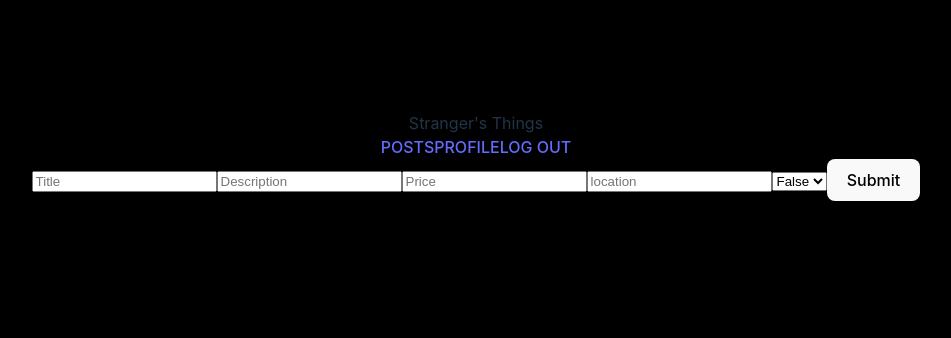
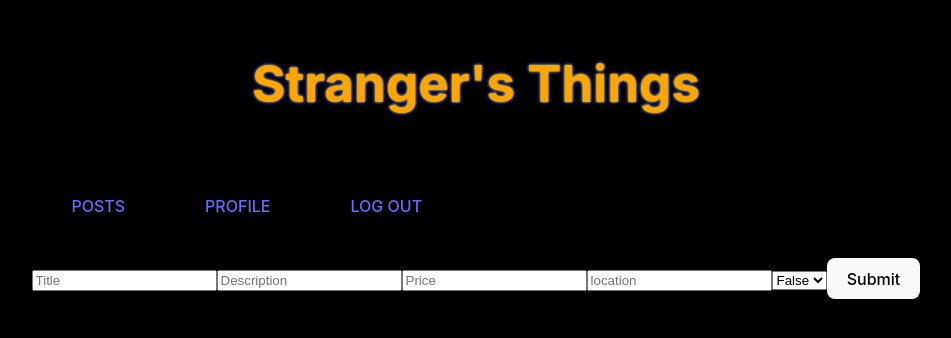
Before and after one commit to Stranger-s-Things1/strangerthings, a React (Vite) app: page /post/form in a window 1280 px wide. Shown: the part 244-582 px from the top of the page, without its empty margins (164-1115 px from the left). Built offline with nearby package versions, Linux system fonts and the light colour scheme.

Commit message:
updated styling

```diff
--- a/src/App.css
+++ b/src/App.css
@@ -45,7 +45,25 @@ body {
   background-color: black;
 }
 
-h1{
+h1 {
   text-shadow: 0 0 3px yellow, 0 0 5px #0000ff;
   color: orange;
 }
+
+h2 {
+  color: green;
+}
+
+.navbar {
+  display: flex;
+
+}
+
+.link {
+  margin: 40px;
+
+}
+
+.spacing {
+  margin: 10px;
+}
--- a/src/components/NavBar.jsx
+++ b/src/components/NavBar.jsx
@@ -5,13 +5,13 @@ const NavBar = () => {
     return(
         <nav>
             <div>
-                Stranger's Things
+                <h1>Stranger's Things</h1>
             </div>
-            <div>
+            <div className= "navbar">
                 {/* <Link>HOME</Link> */}
-                <Link to="/posts">POSTS</Link>
-                <Link to="/profile">PROFILE</Link>
-                <Link>LOG OUT</Link>
+                <Link className= "link" to="/posts">POSTS</Link>
+                <Link className= "link" to="/profile">PROFILE</Link>
+                <Link className= "link">LOG OUT</Link>
             </div>
         </nav>
     )
--- a/src/components/Posts.jsx
+++ b/src/components/Posts.jsx
@@ -38,7 +38,7 @@ function Posts() {
         <>
             <NavBar />
             <div>
-                <h1>Posts</h1>
+                <h2>Posts</h2>
                 <input name="search" placeholder="Search Posts" />
                 <Link to="/post/form">{"(ADD POST)"}</Link>
             </div>
@@ -47,8 +47,8 @@ function Posts() {
                 <p key={post._id}>
                     {post.title}
                 </p>
-                <button onClick={handleEdit}>Edit</button>
-                <button onClick={handleDelete}>Delete</button>
+                <button className= "spacing" onClick={handleEdit}>Edit</button>
+                <button className= "spacing" onClick={handleDelete}>Delete</button>
                 </div>)}
         </>
     )
```
